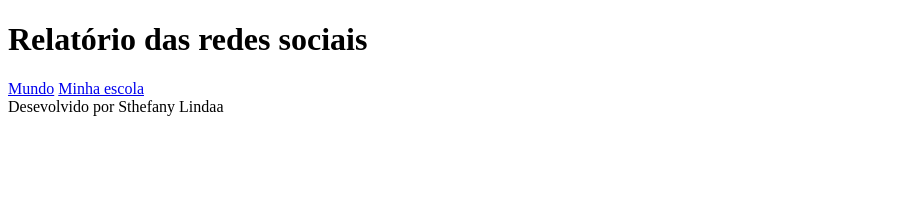
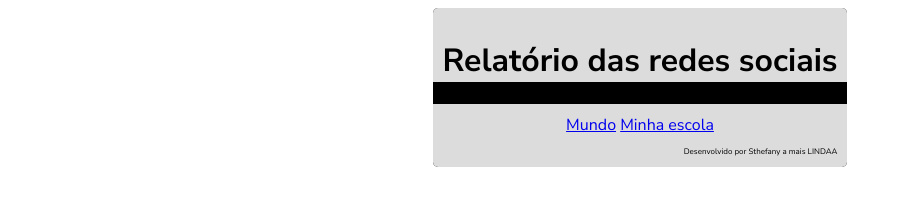
Before and after one commit to esthelinhaa/3tri, a plain HTML site: page REDES SOCIAIS/index.html in a window 1280 px wide. Shown: the whole page, without its empty margins (0-902 px from the left). Drawn offline with Linux system fonts and the light colour scheme.

Commit message:
Add files via upload

```diff
--- a/REDES SOCIAIS/index.html
+++ b/REDES SOCIAIS/index.html
@@ -4,20 +4,19 @@
     <meta charset="UTF-8">
     <meta name="viewport" content="width=device-width, initial-scale=1.0">
     <link rel="stylesheet" href="style.css">
-    <title> Redes Sociais</title>
+    <title>REDES SOCIAIS</title>
 </head>
 <body>
     <header>
-        <h1> Relatório das redes sociais </h1>
-
+        <h1>Relatório das redes sociais</h1>
     </header>
     <main>
         <a href="#">Mundo</a>
         <a href="#">Minha escola</a>
+    </main>
+    <footer>
+        Desenvolvido por Sthefany a mais LINDAA
+    </footer>
+</body>
 
-    </main>
-</body>
-<footer>
-   Desevolvido por Sthefany Lindaa
-</footer>
 </html>
--- a/REDES SOCIAIS/style.css
+++ b/REDES SOCIAIS/style.css
@@ -0,0 +1,40 @@
+@import url('https://fonts.googleapis.com/css2?family=Nunito+Sans:ital,opsz,wght@0,6..12,200..1000;1,6..12,200..1000&display=swap');
+
+html{
+    background-color: white;
+    font-family: "Nunito Sans";
+    display: flex;
+    height: auto;
+    justify-content: center;
+}
+
+body{
+    background-color: #000000;
+    color: #FFFFFF;
+    border-radius: 5px;
+
+}
+header {
+    background-color: gainsboro;
+    color: black;
+    border-radius: 5px 5px 0 0;
+    padding: 10px 10px 0 10px;
+    text-align: center;
+}
+main{
+    background-color: gainsboro;
+    color: black;
+    padding: 10px 10px 0 10px;
+    text-align: center;
+}
+footer{
+    background-color: gainsboro;
+    color: black;
+    padding: 10px;
+    border-radius: 0 0 5px 5px;
+    text-align: right;
+    font-size: 8px;
+}
+a:hover{
+    font-size: 14px;
+}
```
